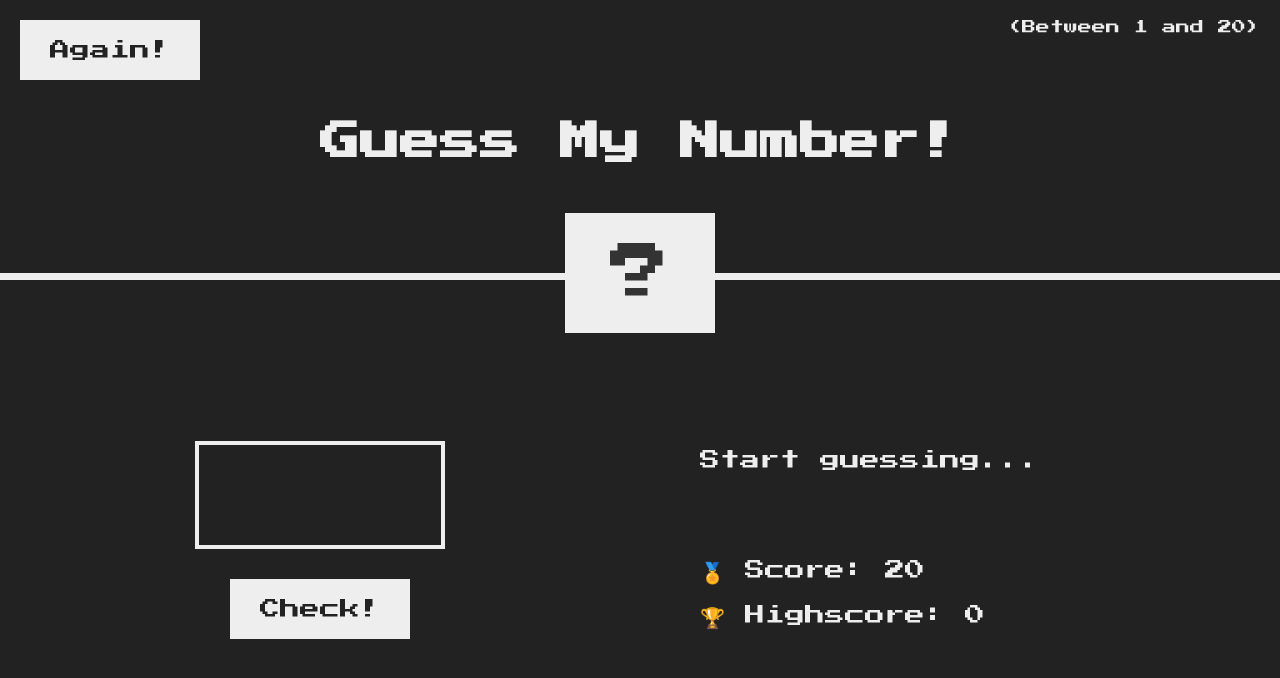
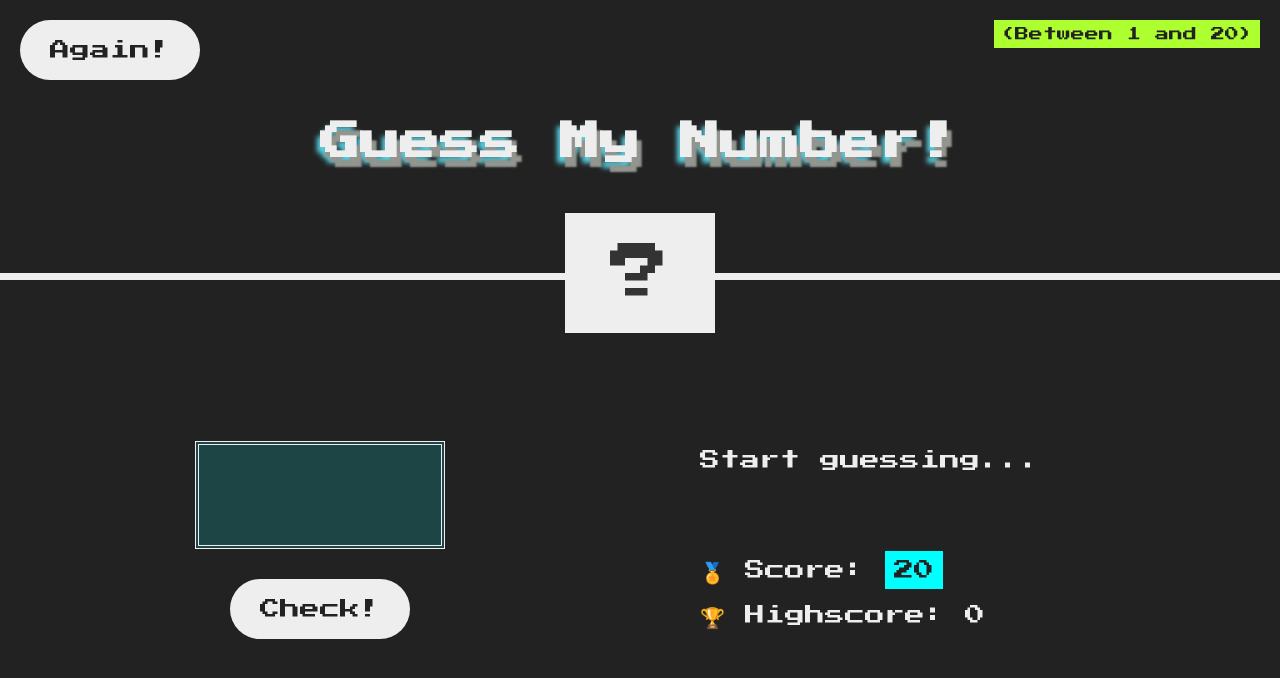
Before and after one commit to anotherone-oc/Guess-My-Number, a plain HTML site: page index.html in a window 1280 px wide. Drawn offline with Linux system fonts and the light colour scheme.

Commit message:
Update style.css

```diff
--- a/style.css
+++ b/style.css
@@ -54,6 +54,7 @@ h1 {
   top: 52%;
   left: 50%;
   transform: translate(-50%, -50%);
+  text-shadow: 5px 10px 2px #93968f, -3px 6px 5px #58d1e3;
 }
 
 .number {
@@ -74,6 +75,9 @@ h1 {
   position: absolute;
   top: 2rem;
   right: 2rem;
+  background-color: greenyellow;
+  padding: 7px;
+  color: #222;
 }
 
 .again {
@@ -84,7 +88,7 @@ h1 {
 
 .guess {
   background: none;
-  border: 4px solid #eee;
+  border: 4px double #eee;
   font-family: inherit;
   color: inherit;
   font-size: 5rem;
@@ -93,6 +97,7 @@ h1 {
   text-align: center;
   display: block;
   margin-bottom: 3rem;
+  background-color: rgba(0, 255, 255, 0.158);
 }
 
 .btn {
@@ -103,6 +108,7 @@ h1 {
   font-family: inherit;
   padding: 2rem 3rem;
   cursor: pointer;
+  border-radius: 50px;
 }
 
 .btn:hover {
@@ -117,3 +123,9 @@ h1 {
 .label-score {
   margin-bottom: 2rem;
 }
+
+.label-score span {
+  background-color: aqua;
+  color: #222;
+  padding: 9px;
+}
```
